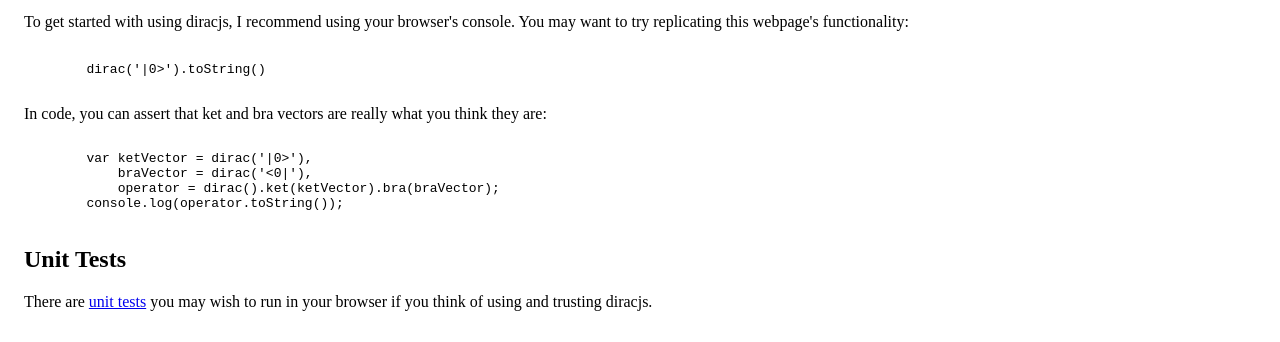
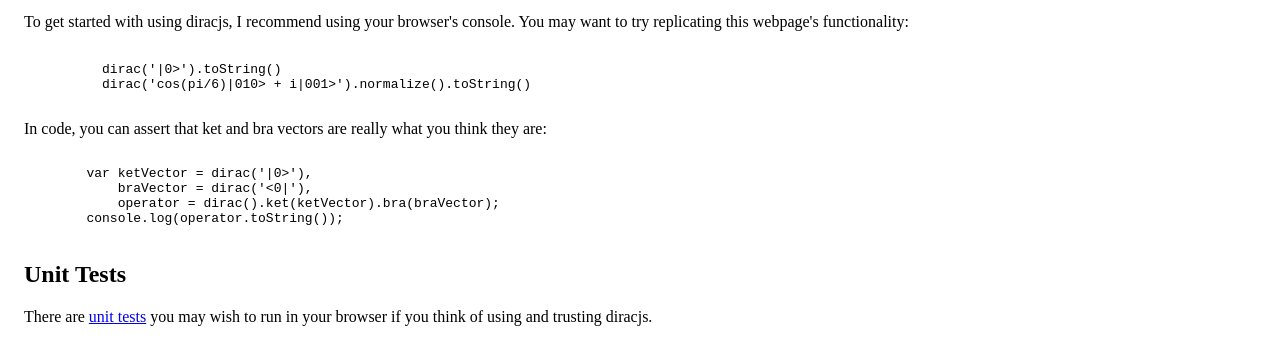
Before and after one commit to pyramids/diracjs, a plain HTML site: page index.html in a window 1280 px wide. Shown: the part 522-864 px from the top of the page. Drawn offline with Linux system fonts and the light colour scheme.

Commit message:
added example usage

```diff
--- a/index.html
+++ b/index.html
@@ -54,7 +54,8 @@
       browser's console. You may want to try replicating
       this webpage's functionality:
       <pre><code>
-	dirac('|0&gt;').toString()
+	  dirac('|0&gt;').toString()
+	  dirac('cos(pi/6)|010&gt; + i|001&gt;').normalize().toString()
       </code></pre>
       In code, you can assert that ket and bra vectors are really what you think they are:
       <pre><code>
@@ -79,7 +80,8 @@
 	      crossorigin="anonymous"></script>
       <!-- my own work -->
       <!-- <script src="need.min.js"></script> -->
-      <script src="dirac.js"></script>
-      <script src="calc.js"></script>
+    </p>
+    <script src="dirac.js"></script>
+    <script src="calc.js"></script>
   </body>
 </html>
```
